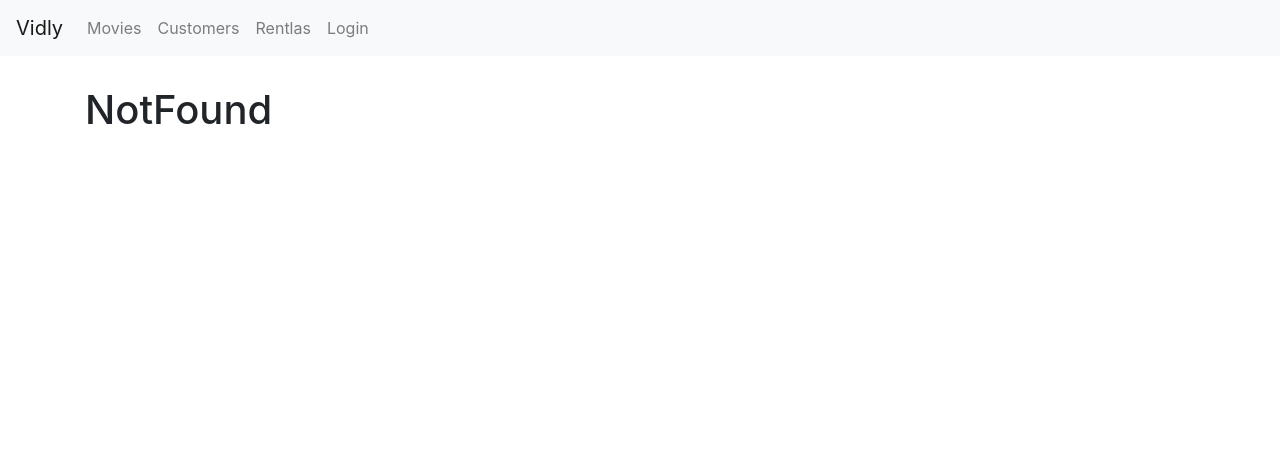
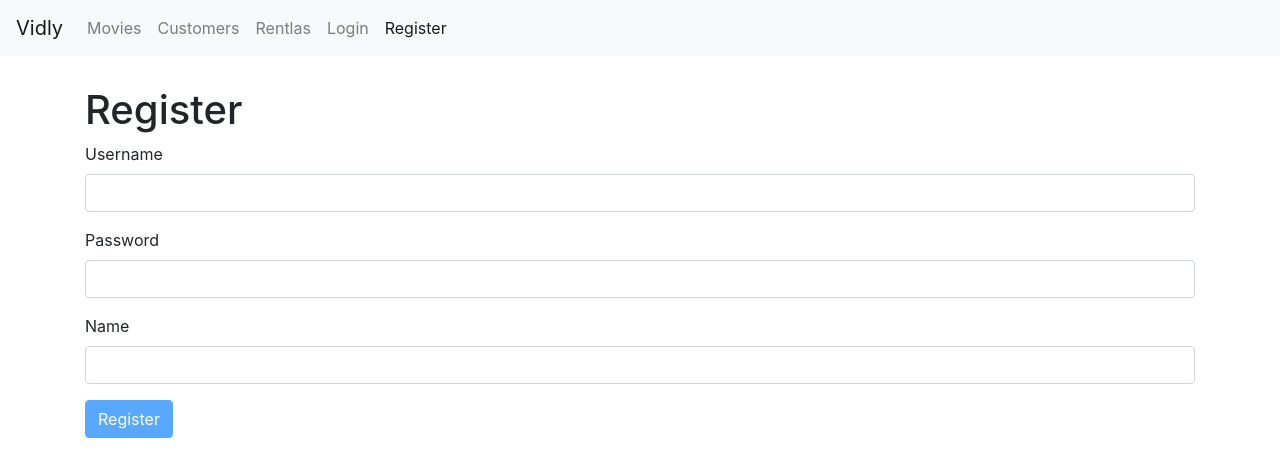
Before and after one commit to arspetras/vidly, a React (Create React App) app: page /register in a window 1280 px wide. Before the commit this address led to /not-found. Shown: the top 476 px of the page. Built offline with nearby package versions, Linux system fonts and the light colour scheme.

Commit message:
V0.3.3 Forms: registration form added

```diff
--- a/src/App.js
+++ b/src/App.js
@@ -6,6 +6,7 @@
 import Rentals from "./components/rentals";
 import NotFound from "./components/notFound";
 import LoginForm from "./components/loginForm";
+import RegistrationForm from "./components/registrationForm";
 import NavBar from "./components/navBar";
 import "./App.css";
 
@@ -16,6 +17,7 @@
         <NavBar></NavBar>
         <main className="container">
           <Switch>
+            <Route path="/register" component={RegistrationForm}></Route>
             <Route path="/login" component={LoginForm}></Route>
             <Route path="/movies/:id" component={MovieForm}></Route>
             <Route path="/movies" component={Movies}></Route>
--- a/src/components/common/form.jsx
+++ b/src/components/common/form.jsx
@@ -1,10 +1,11 @@
-import React, { Component } from 'react';
+import React, { Component } from "react";
 import Joi from "joi-browser";
+import Input from "./input";
 
 class Form extends Component {
   state = {
     data: {},
-        errors:{}
+    errors: {}
   };
 
   validate = () => {
@@ -29,9 +30,48 @@
     // return error.details[0].message;
   };
 
+  handleSubmit = e => {
+    e.preventDefault();
 
-    render() {
-        return (  );
+    const errors = this.validate();
+    this.setState({ errors: errors || {} });
+    if (errors) return;
+
+    this.doSubmit();
+  };
+
+  handleChange = ({ currentTarget: input }) => {
+    const errors = { ...this.state.errors };
+    const errorMessage = this.validateProperty(input);
+    if (errorMessage) errors[input.name] = errorMessage;
+    else delete errors[input.name];
+
+    const data = { ...this.state.data };
+    data[input.name] = input.value;
+    this.setState({ data, errors });
+  };
+
+  renderButton(label) {
+    return (
+      <button disabled={this.validate()} className="btn btn-primary">
+        {label}
+      </button>
+    );
+  }
+
+  renderInput(name, label, type = "text") {
+    const { data, errors } = this.state;
+
+    return (
+      <Input
+        type={type}
+        name={name}
+        value={data[name]}
+        label={label}
+        onChange={this.handleChange}
+        error={errors[name]}
+      ></Input>
+    );
   }
 }
 
--- a/src/components/common/input.jsx
+++ b/src/components/common/input.jsx
@@ -1,17 +1,10 @@
 import React from "react";
 
-const Input = ({ name, label, value, error, onChange }) => {
+const Input = ({ name, label, error, ...rest }) => {
   return (
     <div className="form-group">
       <label htmlFor={name}>{label}</label>
-      <input
-        id={name}
-        name={name}
-        value={value}
-        onChange={onChange}
-        type="text"
-        className="form-control"
-      ></input>
+      <input {...rest} id={name} name={name} className="form-control"></input>
       {error && <div className="alert alert-danger">{error}</div>}
     </div>
   );
--- a/src/components/loginForm.jsx
+++ b/src/components/loginForm.jsx
@@ -1,8 +1,8 @@
 import React, { Component } from "react";
 import Joi from "joi-browser";
-import Input from "./common/input";
+import Form from "./common/form";
 
-class LoginForm extends Component {
+class LoginForm extends Form {
   state = {
     data: { username: "", password: "" },
     errors: {}
@@ -43,13 +43,8 @@
 
   };*/
 
-  handleSubmit = e => {
-    e.preventDefault();
-
-    const errors = this.validate();
-    this.setState({ errors: errors || {} });
-    if (errors) return;
-
+  doSubmit = () => {
+    //call the server
     console.log("Submited");
   };
 
@@ -77,41 +72,14 @@
     // return error.details[0].message;
   };*/
 
-  handleChange = ({ currentTarget: input }) => {
-    const errors = { ...this.state.errors };
-    const errorMessage = this.validateProperty(input);
-    if (errorMessage) errors[input.name] = errorMessage;
-    else delete errors[input.name];
-
-    const data = { ...this.state.data };
-    data[input.name] = input.value;
-    this.setState({ data, errors });
-  };
-
   render() {
-    const { data, errors } = this.state;
-
     return (
       <div>
         <h1>Login</h1>
         <form onSubmit={this.handleSubmit}>
-          <Input
-            name="username"
-            value={data.username}
-            label="Username"
-            onChange={this.handleChange}
-            error={errors.username}
-          ></Input>
-          <Input
-            name="password"
-            value={data.password}
-            label="Password"
-            onChange={this.handleChange}
-            error={errors.password}
-          ></Input>
-          <button disabled={this.validate()} className="btn btn-primary">
-            Login
-          </button>
+          {this.renderInput("username", "Username")}
+          {this.renderInput("password", "Password", "password")}
+          {this.renderButton("Login")}
         </form>
       </div>
     );
--- a/src/components/navBar.jsx
+++ b/src/components/navBar.jsx
@@ -32,6 +32,9 @@
           <NavLink className="nav-item nav-link" to="/login">
             Login
           </NavLink>
+          <NavLink className="nav-item nav-link" to="/register">
+            Register
+          </NavLink>
         </div>
       </div>
     </nav>
--- /dev/null
+++ b/src/components/registrationForm.jsx
@@ -0,0 +1,42 @@
+import React, { Component } from "react";
+import Joi from "joi-browser";
+import Form from "./common/form";
+
+class registrationForm extends Form {
+  state = {
+    data: { username: "", password: "", name: "" },
+    errors: {}
+  };
+
+  schema = {
+    username: Joi.string()
+      .required()
+      .label("Username"),
+    password: Joi.string()
+      .required()
+      .label("Password"),
+    name: Joi.string()
+      .required()
+      .label("Name")
+  };
+
+  doSubmit = () => {
+    //call the server
+    console.log("Submited");
+  };
+  render() {
+    return (
+      <div>
+        <h1>Register</h1>
+        <form onSubmit={this.handleSubmit}>
+          {this.renderInput("username", "Username")}
+          {this.renderInput("password", "Password", "password")}
+          {this.renderInput("name", "Name")}
+          {this.renderButton("Register")}
+        </form>
+      </div>
+    );
+  }
+}
+
+export default registrationForm;
```
Lines whose indentation alone changed are shown as unchanged.
